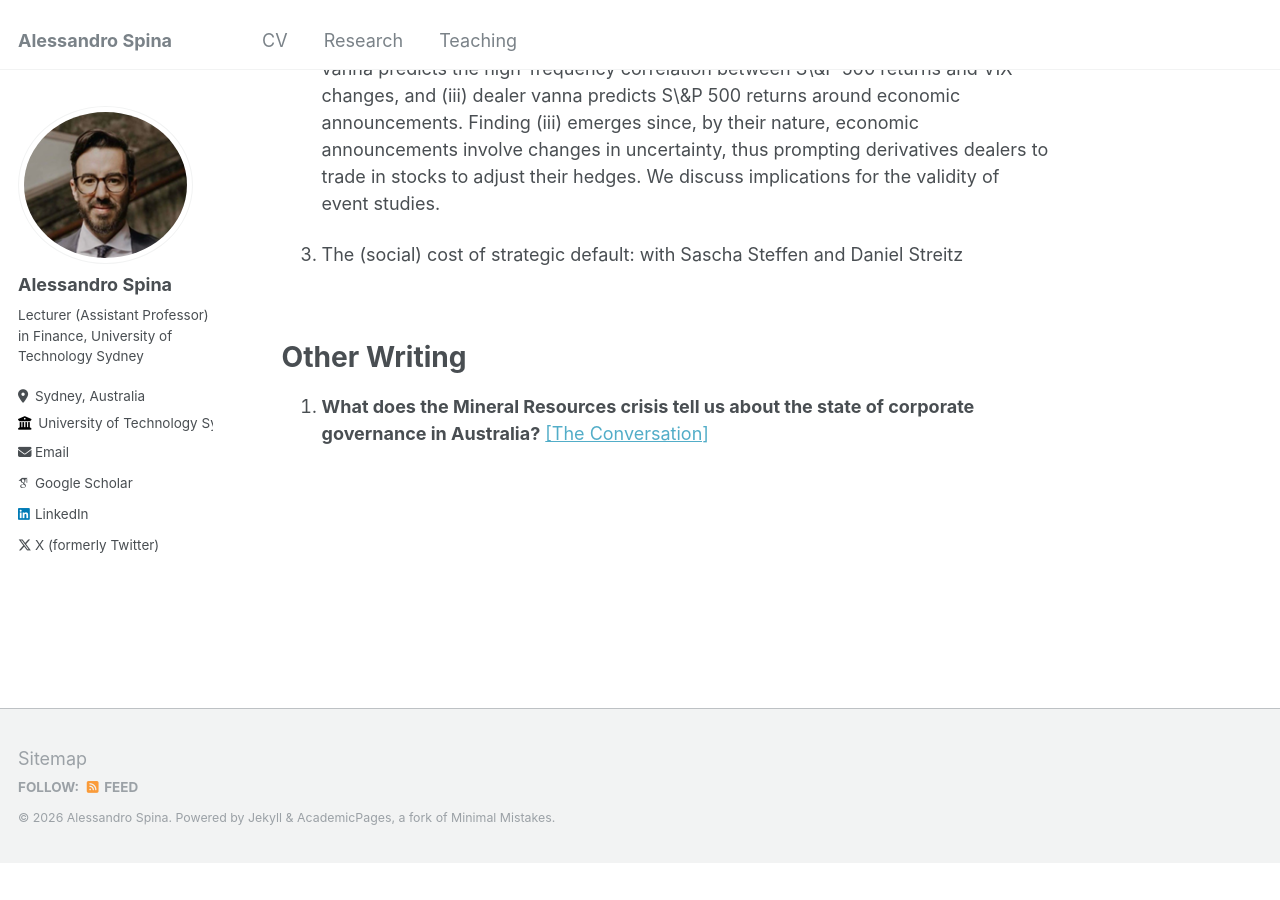
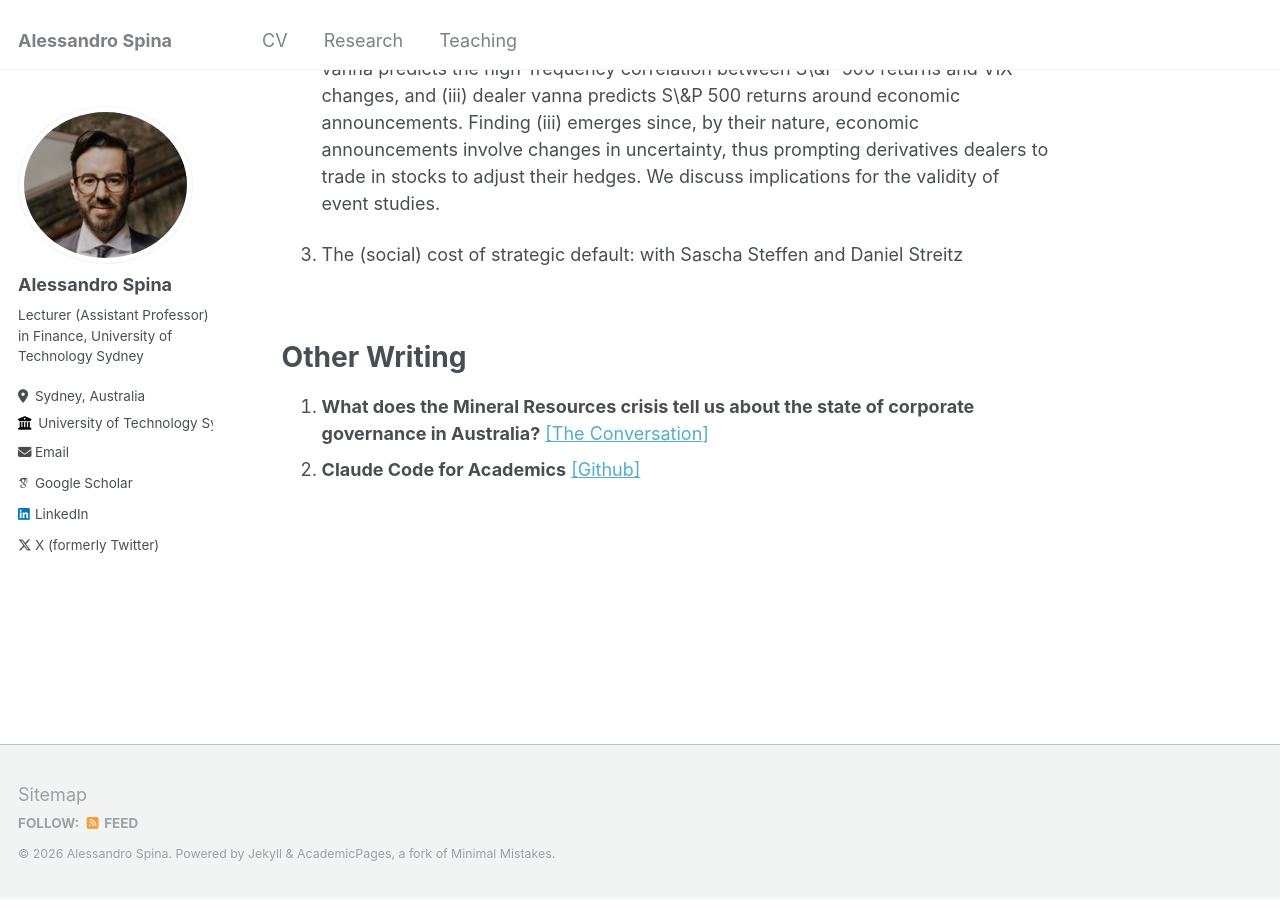
Before and after one commit to aspi6246/aspi6246.github.io, a Jekyll site: the page built from _pages/about.md, in a window 1280 px wide and 900 px high, scrolled down 1433 px. Built offline with Jekyll 4.4.1, drawn with Linux system fonts in a browser that asks for light colours; some web fonts are replaced; before the commit the page ends 2297 px from its top, so only the background shows below that.

Commit message:
Update about.md

```diff
--- a/_pages/about.md
+++ b/_pages/about.md
@@ -41,3 +41,4 @@ Other Writing
 ======
 
 4. **What does the Mineral Resources crisis tell us about the state of corporate governance in Australia?** [[The Conversation]](https://theconversation.com/what-does-the-mineral-resources-crisis-tell-us-about-the-state-of-corporate-governance-in-australia-243038)
+5. **Claude Code for Academics** [[Github]](https://github.com/aspi6246/Claude-Code-Presentation)
```
